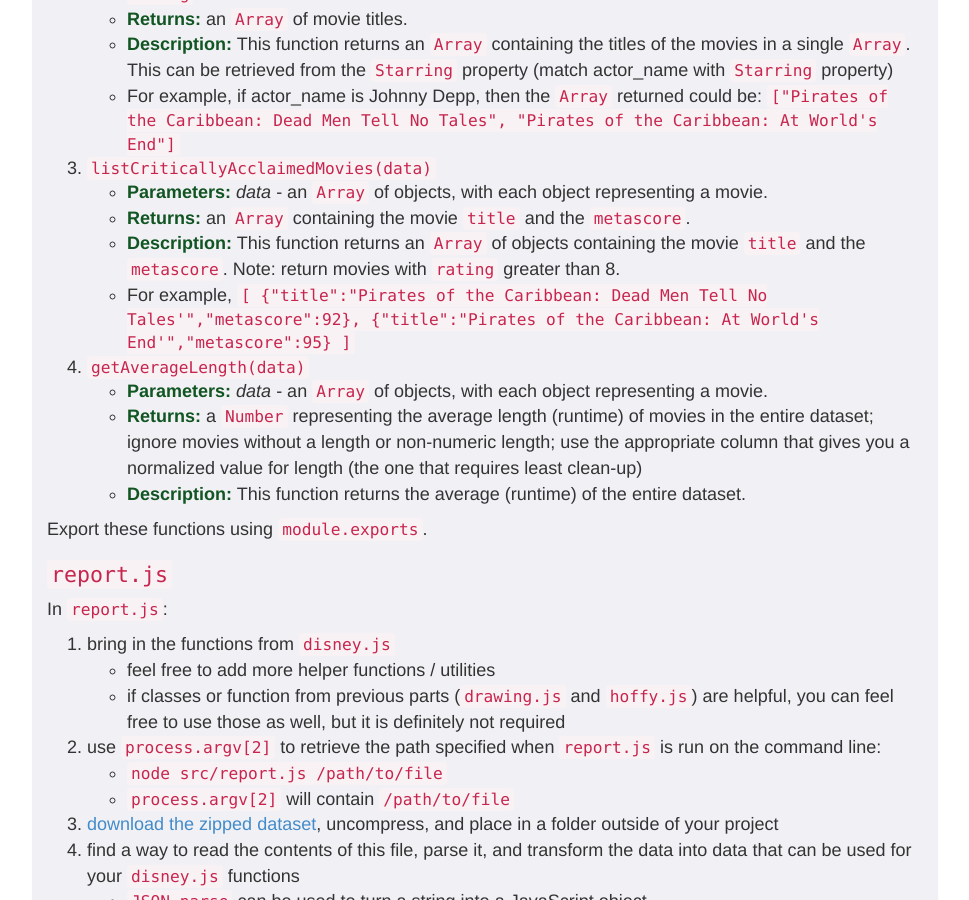
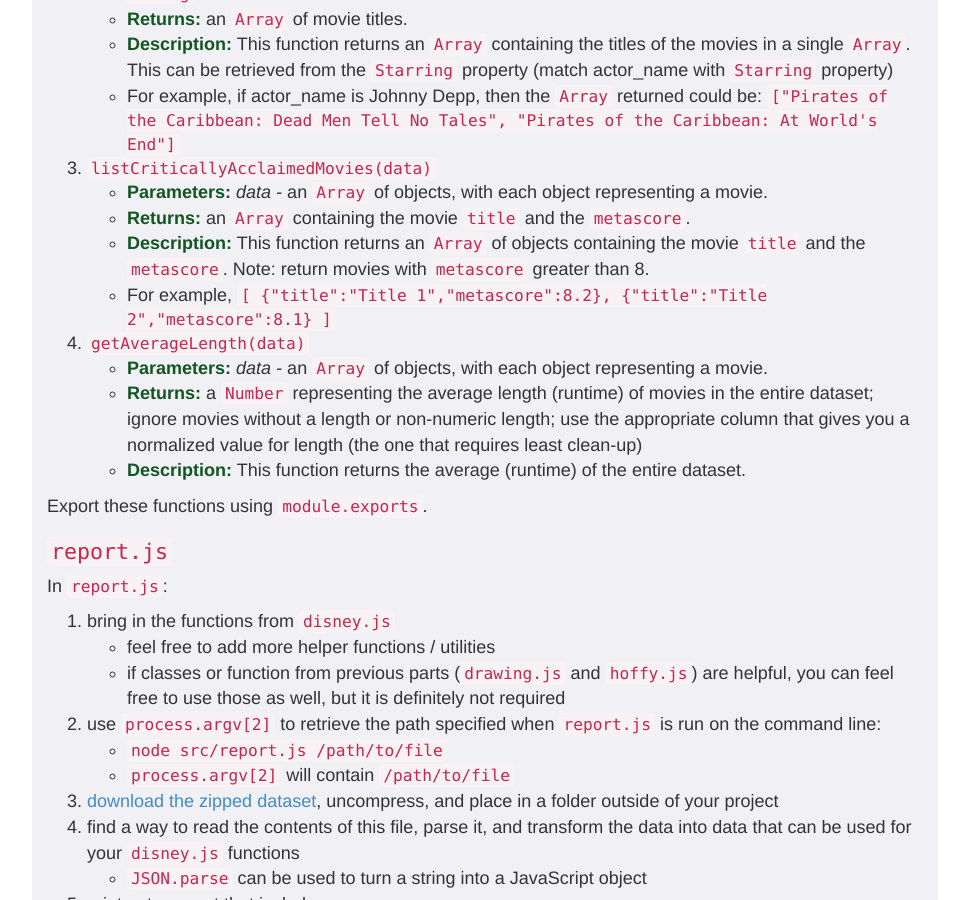
Before and after one commit to foureyes/csci-ua.0480-spring2021-034, a Jekyll site: the page built from homework/02.markdown, in a window 1280 px wide and 900 px high, scrolled down 16892 px. Shown: the whole window, without its empty margins (155-1124 px from the left). Built offline with Jekyll 4.4.1, drawn with Linux system fonts in a browser that asks for light colours.

Commit message:
fixed rating -> metascore

````diff
--- a/homework/02.markdown
+++ b/homework/02.markdown
@@ -801,10 +801,10 @@ Again, each function will have a parameter, `data`, that's in the format of an `
 * **Parameters:**
 *data* - an `Array` of objects, with each object representing a movie.
 * **Returns:** an `Array` containing the movie `title` and the `metascore`.
-* **Description:** This function returns an `Array` of objects containing the movie `title` and the `metascore`.  Note: return movies with `rating` greater than 8.
+* **Description:** This function returns an `Array` of objects containing the movie `title` and the `metascore`.  Note: return movies with `metascore` greater than 8.
 * For example,
 	```[
-{"title":"Pirates of the Caribbean: Dead Men Tell No Tales'","metascore":92}, {"title":"Pirates of the Caribbean: At World's End'","metascore":95}
+{"title":"Title 1","metascore":8.2}, {"title":"Title 2","metascore":8.1}
 ]```
 4. `getAverageLength(data)`
 * **Parameters:**
````
